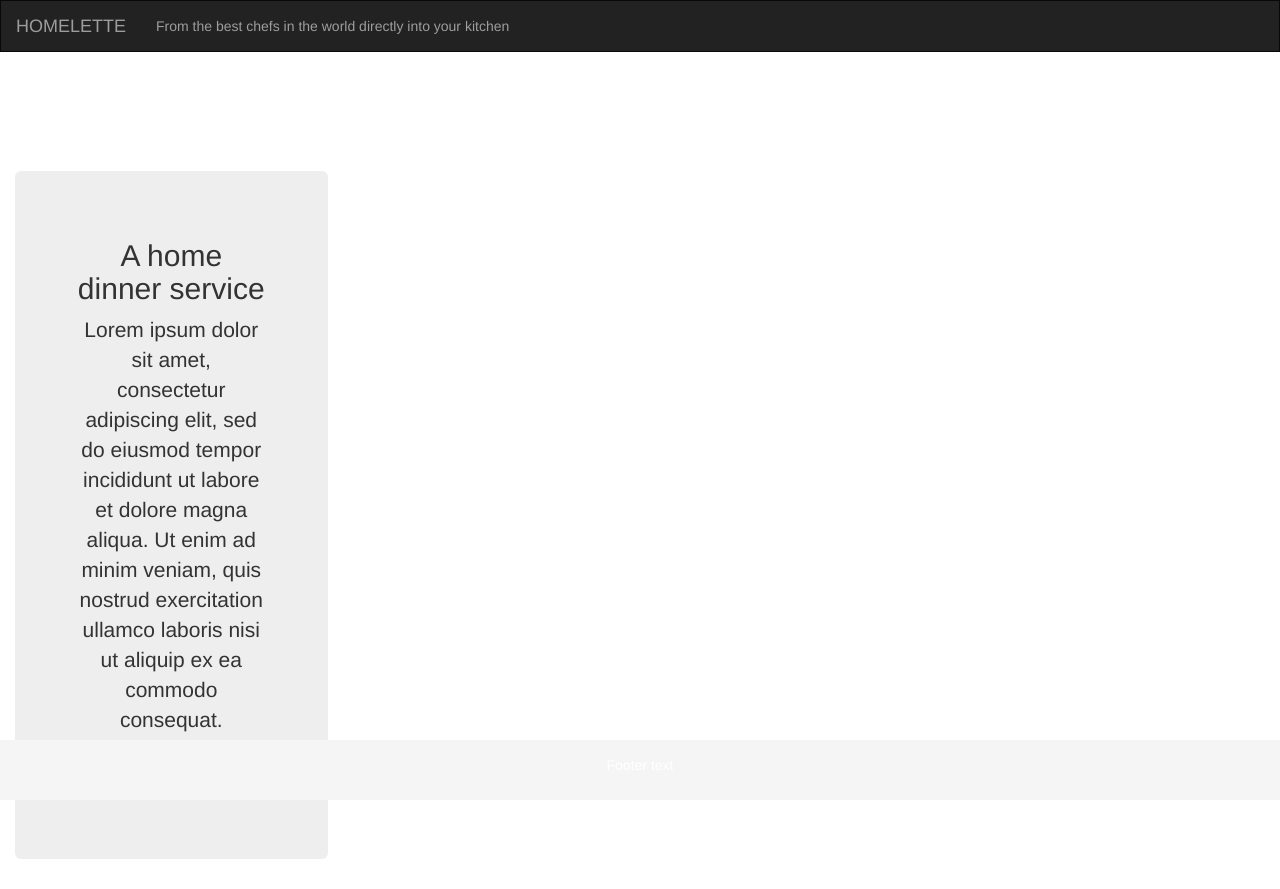
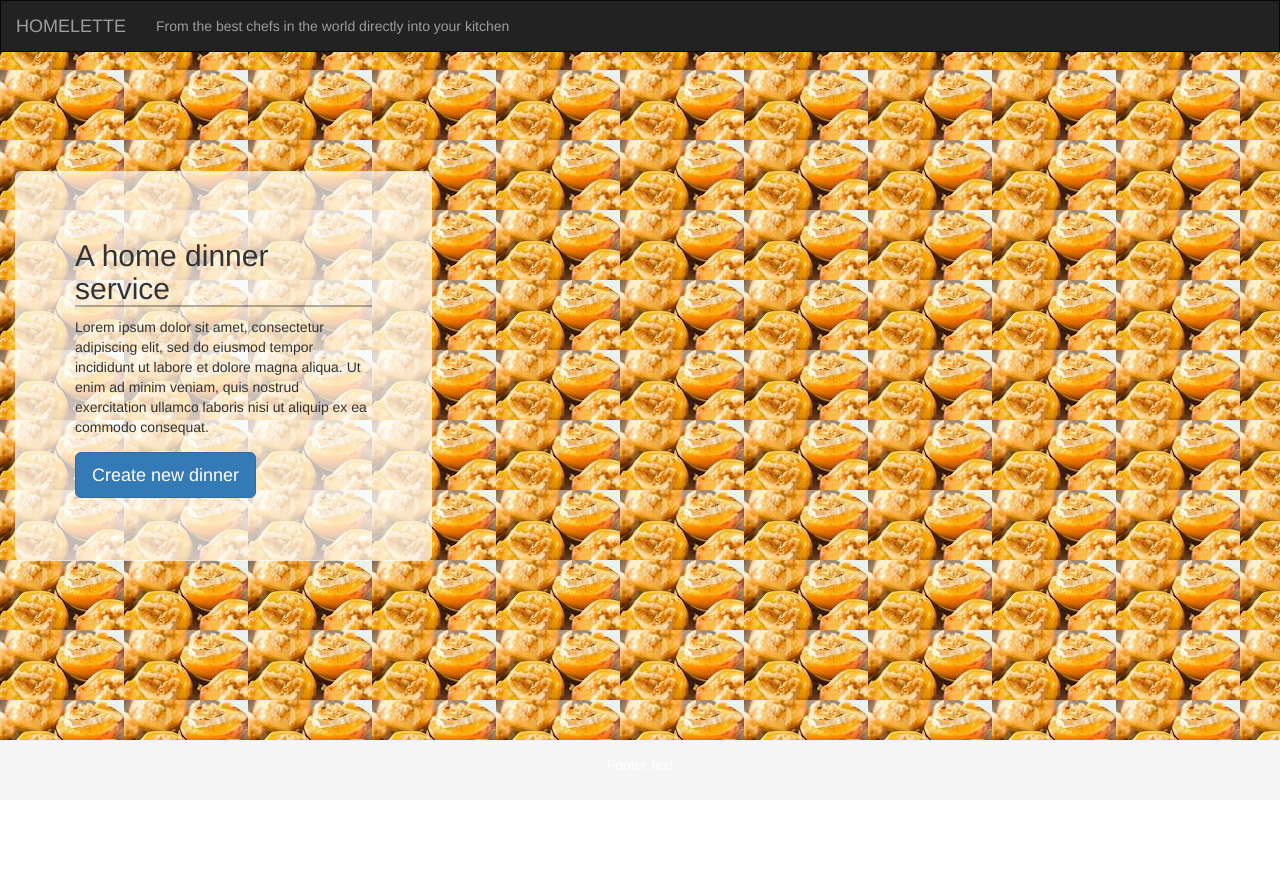
Before and after one commit to RasmusFredrikson/intprog, a plain HTML site: page lab2/page1.html in a window 1280 px wide. After the commit the page ends 800 px from the top, so only its background shows below. Drawn offline with nearby package versions, Linux system fonts and the light colour scheme.

Commit message:
content p font size smaller

```diff
--- a/lab2/css/style.css
+++ b/lab2/css/style.css
@@ -14,22 +14,8 @@
 	height: 100%;
 }
 
-.vcenter {
-	display: flex;
-}
-
-.vertical-align {
-  display: flex;
-  flex-direction: row;
-  height: 100%;
-}
-
-.vertical-align > [class^="col-"],
-.vertical-align > [class*=" col-"] {
-  display: flex;
-  align-items: center;
-  justify-content: center; /* Optional, to align inner items
-                              horizontally inside the column */
+.opacity-50 {
+	background-color: rgba(255,255,255,0.7);
 }
 
 .fill-height {
@@ -39,6 +25,14 @@
 	display: flex;
   	flex-direction: row;
   	align-items: center;
+}
+
+.underline {
+	border-bottom: 2px solid rgba(0,0,0,0.3);
+}
+
+.content p.small-font {
+	font-size: 1em;
 }
 
 .footer {
@@ -56,6 +50,7 @@ html {
 
 body {
 	height: 100%;
+	background-image: url("../images/bakedbrie.jpg");
 }
 
 /* Set black background color, white text and some padding */
--- a/lab2/page1.html
+++ b/lab2/page1.html
@@ -18,12 +18,12 @@
 		<p class="navbar-text">From the best chefs in the world directly into your kitchen</p>
 	</nav>
 
-	<div class="container-fluid text-center fill-height">
+	<div class="container-fluid fill-height">
 		<div class="row content">
 			<div class="col-sm-12">
-				<div class="col-sm-6 col-md-4 col-lg-3 col-xl-2 jumbotron">
-					<h2>A home dinner service</h2>
-					<p>Lorem ipsum dolor sit amet, consectetur adipiscing elit, sed do eiusmod tempor incididunt ut labore et dolore magna aliqua. Ut enim ad minim veniam, quis nostrud exercitation ullamco laboris nisi ut aliquip ex ea commodo consequat.</p>
+				<div class="col-sm-7 col-md-5 col-lg-4 col-xl-3 jumbotron opacity-50">
+					<h2 class="underline">A home dinner service</h2>
+					<p class="small-font">Lorem ipsum dolor sit amet, consectetur adipiscing elit, sed do eiusmod tempor incididunt ut labore et dolore magna aliqua. Ut enim ad minim veniam, quis nostrud exercitation ullamco laboris nisi ut aliquip ex ea commodo consequat.</p>
 					<p><a class="btn btn-primary btn-lg" href="page2.html" role="button">Create new dinner</a></p>
 				</div>
 			</div>
```
